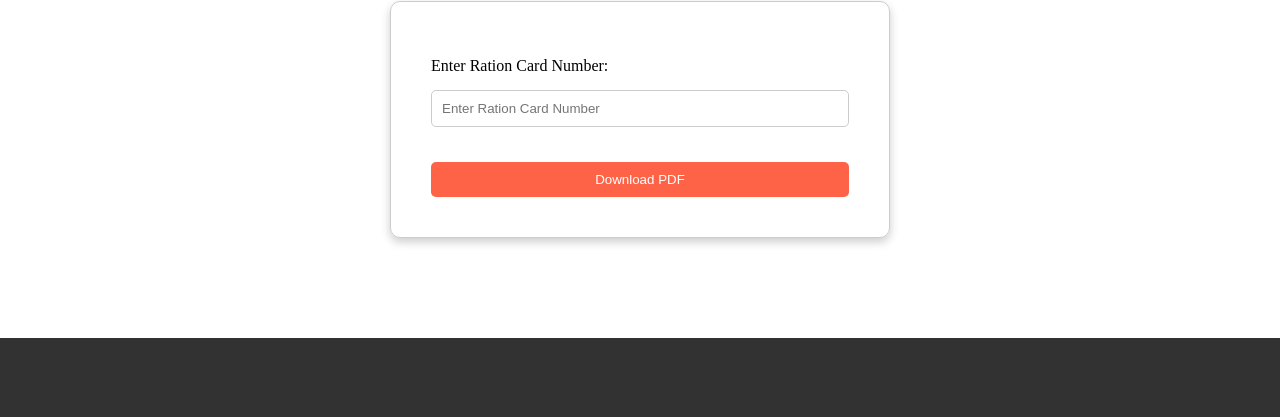
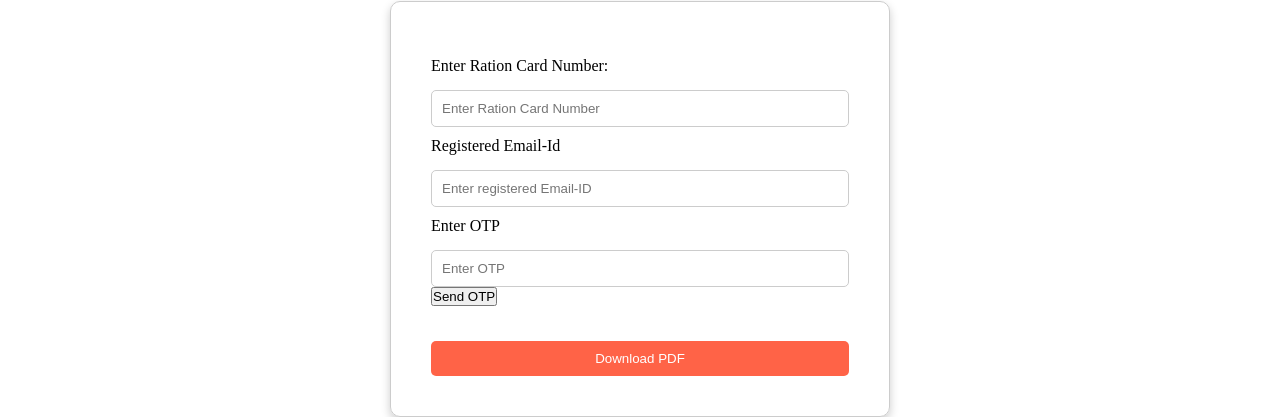
Before and after one commit to saiganesh1976/Major, a React (Vite) app in the folder FrontEnd/: page /Download in a window 1280 px wide. Shown: the part 236-653 px from the top of the page. Built offline with nearby package versions, Linux system fonts and the light colour scheme; no server answers.

Commit message:
Update Download.jsx

```diff
--- a/FrontEnd/src/Pages/DownloadERation/Download.jsx
+++ b/FrontEnd/src/Pages/DownloadERation/Download.jsx
@@ -9,13 +9,40 @@ import "../../i18n/i18n";
 
 const Download = () => {
   const [rationCardNumber, setRationCardNumber] = useState("");
-  const { t, i18n } = useTranslation();
+  const [email, setEmail] = useState("");
+  const [otp, setOTP] = useState("");
+  const [generatedOTP, setGeneratedOTP] = useState(null);
+  const [otpSent, setOtpSent] = useState(false);
+  const [verified, setVerified] = useState(false);
 
-  const handleRationCardNumberChange = (e) => {
-    setRationCardNumber(e.target.value);
+  const { t } = useTranslation();
+
+  const handleSendOtp = () => {
+    if (!email) {
+      alert("Please enter a valid email.");
+      return;
+    }
+
+    const randomOTP = Math.floor(1000 + Math.random() * 9000).toString();
+    setGeneratedOTP(randomOTP);
+    setOtpSent(true);
+    alert(`OTP sent: ${randomOTP}`); // Simulating OTP send
+  };
+
+  const handleVerifyOtp = () => {
+    if (otp === generatedOTP) {
+      setVerified(true);
+      alert("OTP verified successfully.");
+    } else {
+      alert("Invalid OTP. Please try again.");
+    }
   };
 
   const handleDownload = async () => {
+    if (!verified) {
+      alert("Please verify OTP before downloading.");
+      return;
+    }
     if (!rationCardNumber.trim()) {
       alert("Please enter a valid Ration Card number.");
       return;
@@ -144,9 +171,49 @@ const Download = () => {
       <form className="download-form">
         <div className="form-group">
           <label htmlFor="rationCardNumber">{t("label.rationCardNumber")}</label>
-          <input type="text" id="rationCardNumber" value={rationCardNumber} onChange={handleRationCardNumberChange} placeholder={t("placeholder-download.rationCardNumber")} required />
+          <input
+            type="text"
+            id="rationCardNumber"
+            value={rationCardNumber}
+            onChange={(e) => setRationCardNumber(e.target.value)}
+            placeholder={t("placeholder-download.rationCardNumber")}
+            required
+          />
+          <label htmlFor="emailId">Registered Email-Id</label>
+          <input
+            type="email"
+            id="email"
+            value={email}
+            onChange={(e) => setEmail(e.target.value)}
+            placeholder="Enter registered Email-ID"
+            required
+          />
+
+          <label htmlFor="OTP">Enter OTP</label>
+          <div className="download-form-group">
+            <input
+              type="number"
+              id="otp"
+              value={otp}
+              onChange={(e) => setOTP(e.target.value)}
+              placeholder="Enter OTP"
+              required
+            />
+
+            {otpSent ? (
+              <button type="button" onClick={handleVerifyOtp} className="otp-btn">
+                Verify OTP
+              </button>
+            ) : (
+              <button type="button" onClick={handleSendOtp} className="otp-btn">
+                Send OTP
+              </button>
+            )}
+          </div>
         </div>
-        <button type="button" onClick={handleDownload} className="download-button"> {t("button.download")}</button>
+        <button type="button" onClick={handleDownload} className="download-button">
+          {t("button.download")}
+        </button>
       </form>
     </div>
   );
```
